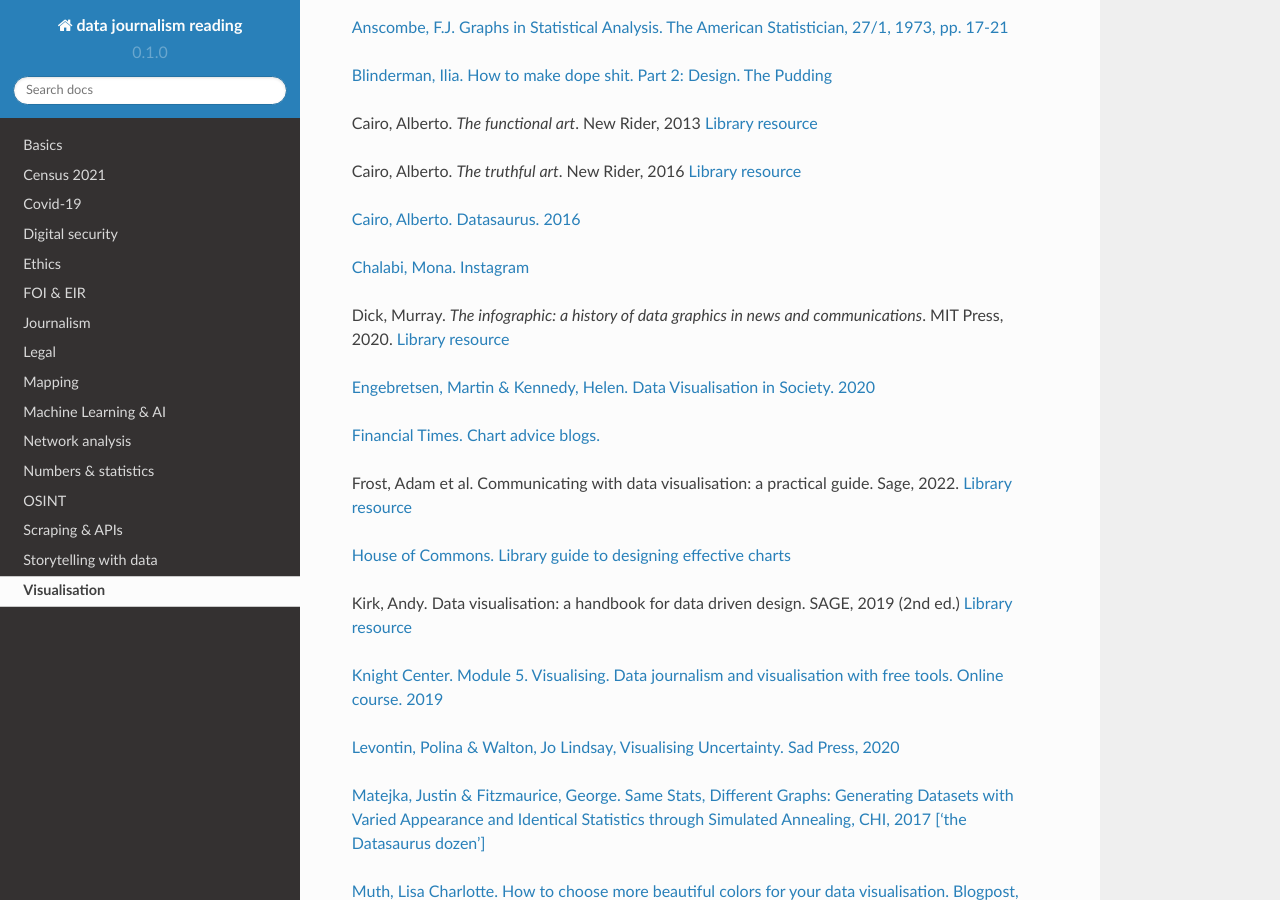
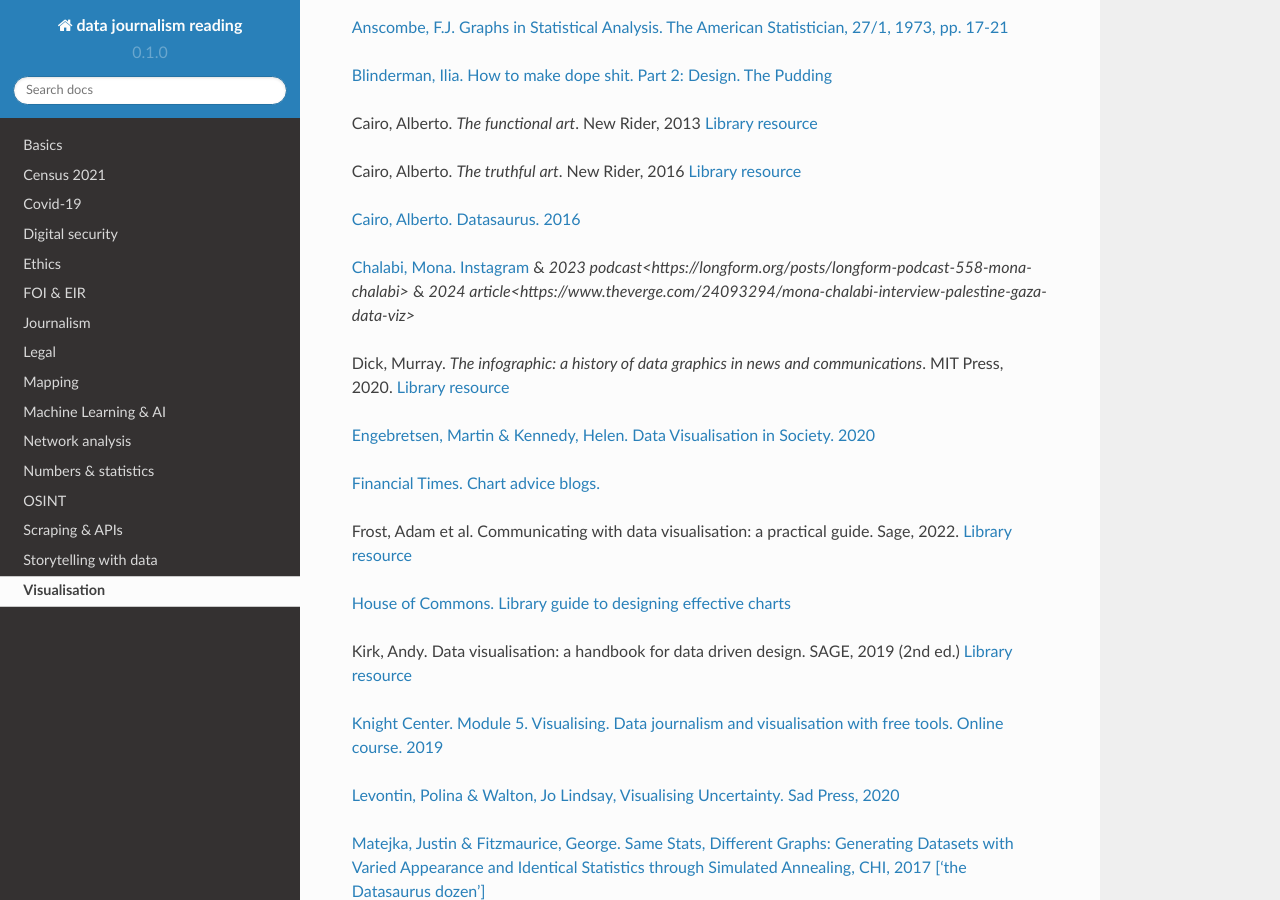
Before and after one commit to aodhanlutetiae/data_journalism_reading, a Sphinx documentation site: the page built from docs/source/viz.rst, in a window 1280 px wide and 900 px high, scrolled down 504 px. Built offline with Sphinx 7.4.7 and the Read the Docs theme 2.0.0, drawn with Linux system fonts in a browser that asks for light colours.

Commit message:
add dignazio

```diff
--- a/docs/source/ethics.rst
+++ b/docs/source/ethics.rst
@@ -21,7 +21,7 @@
 
 Criado-Perez, Caroline. *Invisible women: data bias in a world designed for men*. Vintage, 2019. `Library resource <https://librarysearch.cardiff.ac.uk/permalink/f/3go6c4/44CAR_ALMA51186904880002420>`_
 
-`D'ignazio, Catherine & Klein, Lauren F. Data feminism. MIT Press, 2020 <https://librarysearch.cardiff.ac.uk/permalink/44WHELF_CAR/1fseqj3/alma9911901019502420>`_
+`D'ignazio, Catherine & Klein, Lauren F. Data feminism. MIT Press, 2020 <https://direct.mit.edu/books/oa-monograph/4660/Data-Feminism>`_
 
 `Diakopoulos, Nick. BuzzFeed’s pro tennis investigation displays ethical dilemmas of data journalism. CJR, 2016. <https://www.cjr.org/tow_center/transparency_algorithms_buzzfeed.php>`_
 
--- a/docs/source/viz.rst
+++ b/docs/source/viz.rst
@@ -29,7 +29,7 @@
 
 `Cairo, Alberto. Datasaurus. 2016 <http://www.thefunctionalart.com/2016/08/download-datasaurus-never-trust-summary.html>`_
 
-`Chalabi, Mona. Instagram <https://www.instagram.com/monachalabi/?hl=en>`_
+`Chalabi, Mona. Instagram <https://www.instagram.com/monachalabi/?hl=en>`_ & `2023 podcast<https://longform.org/posts/longform-podcast-558-mona-chalabi>` & `2024 article<https://www.theverge.com/24093294/mona-chalabi-interview-palestine-gaza-data-viz>`
 
 Dick, Murray. *The infographic: a history of data graphics in news and communications*. MIT Press, 2020. `Library resource <https://librarysearch.cardiff.ac.uk/permalink/44WHELF_CAR/1fseqj3/alma9911943454202420>`_
 
```
